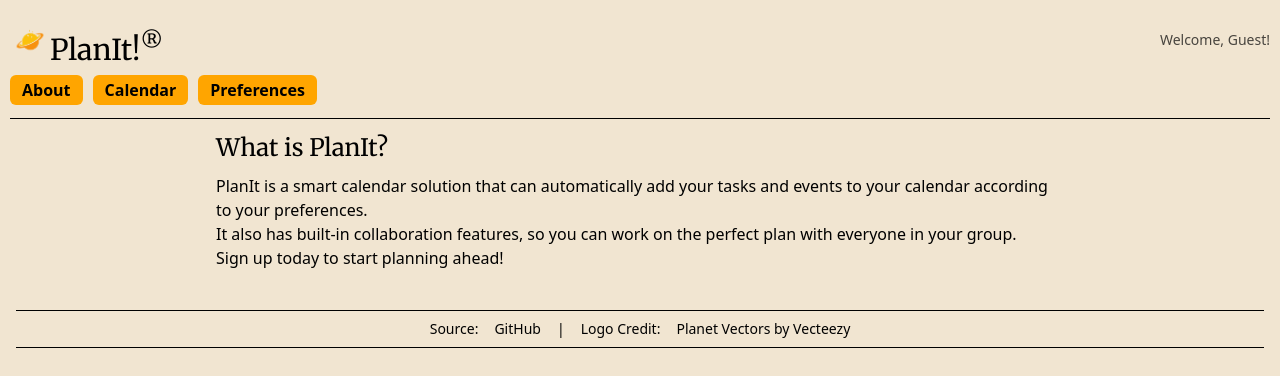
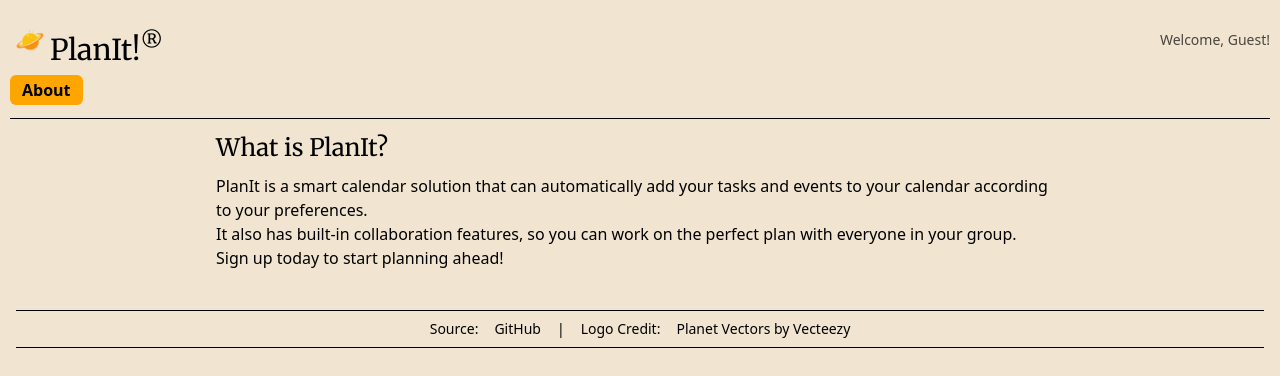
Before and after one commit to gzyjason/CS260-Project, a React (Vite) app in the folder planit/: page /about in a window 1280 px wide. Shown: the top 376 px of the page. Built offline with nearby package versions, Linux system fonts and the light colour scheme.

Commit message:
modified header component to not show calendar and preferences pages

```diff
--- a/planit/src/components/Header.jsx
+++ b/planit/src/components/Header.jsx
@@ -3,6 +3,7 @@ import { useAppContext } from '../hooks/useAppContext.js';
 
 const Header = () => {
     const { userName } = useAppContext();
+    const isLoggedIn = userName && userName !== 'Guest'; // Check if user is logged in
 
     return (
         <header className="flex flex-col bg-creamy-bg fixed top-0 left-0 w-full z-1000 pt-4 pb-4 px-4">
@@ -15,9 +16,16 @@ const Header = () => {
             </div>
             <nav className="mt-2">
                 <ul className="list-none p-0 flex justify-start space-x-4">
+                    {/* About is always visible */}
                     <li><Link to="/about" className="bg-[#FFA500] text-black px-3 py-1 rounded-md hover:opacity-90 transition duration-150 font-semibold">About</Link></li>
-                    <li><Link to="/calendar" className="bg-[#FFA500] text-black px-3 py-1 rounded-md hover:opacity-90 transition duration-150 font-semibold">Calendar</Link></li>
-                    <li><Link to="/preferences" className="bg-[#FFA500] text-black px-3 py-1 rounded-md hover:opacity-90 transition duration-150 font-semibold">Preferences</Link></li>
+
+                    {/* Only show Calendar and Preferences if logged in */}
+                    {isLoggedIn && (
+                        <>
+                            <li><Link to="/calendar" className="bg-[#FFA500] text-black px-3 py-1 rounded-md hover:opacity-90 transition duration-150 font-semibold">Calendar</Link></li>
+                            <li><Link to="/preferences" className="bg-[#FFA500] text-black px-3 py-1 rounded-md hover:opacity-90 transition duration-150 font-semibold">Preferences</Link></li>
+                        </>
+                    )}
                 </ul>
             </nav>
             <hr className="mt-4 border-t border-sepia-text/30" />
```
